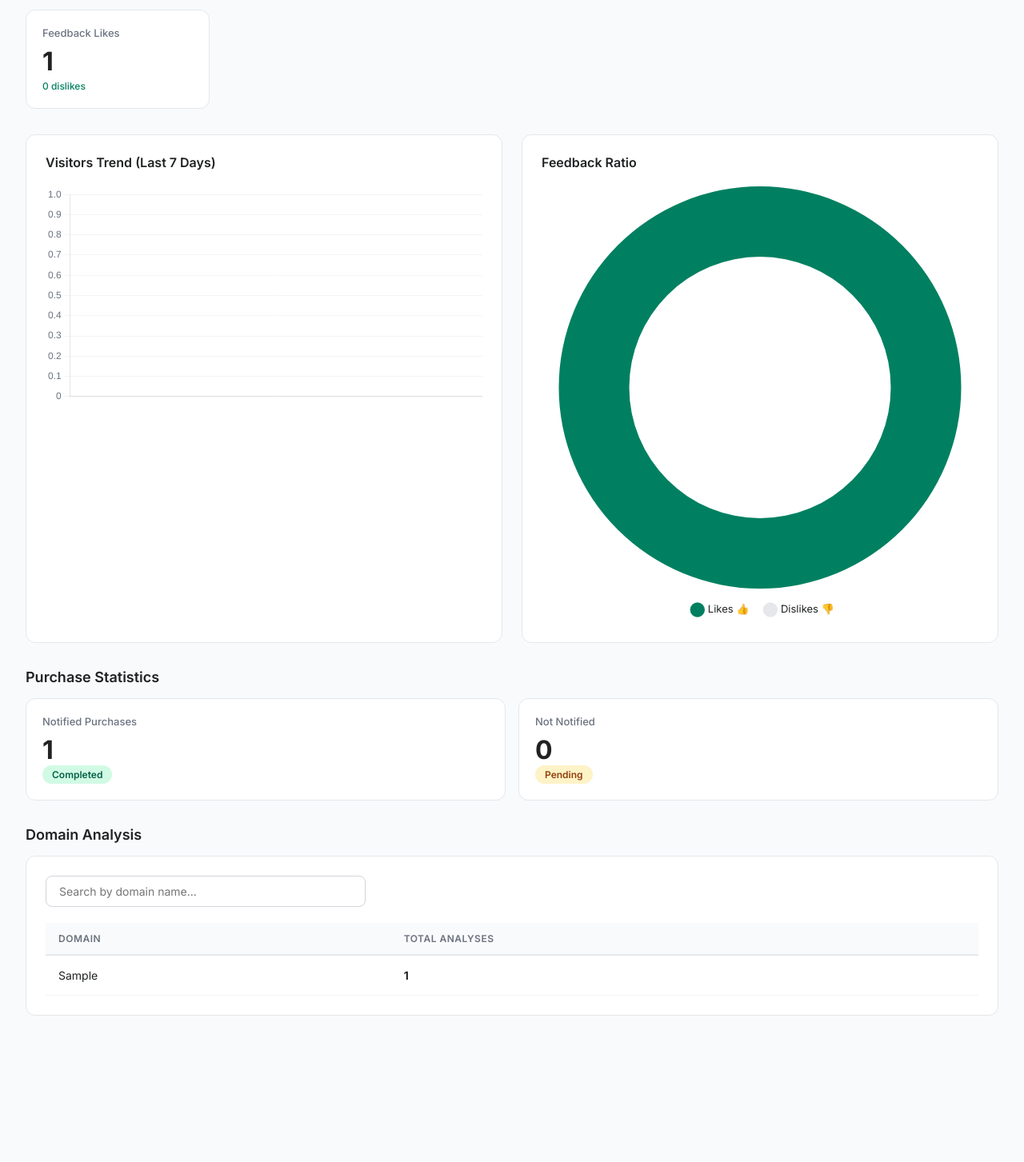
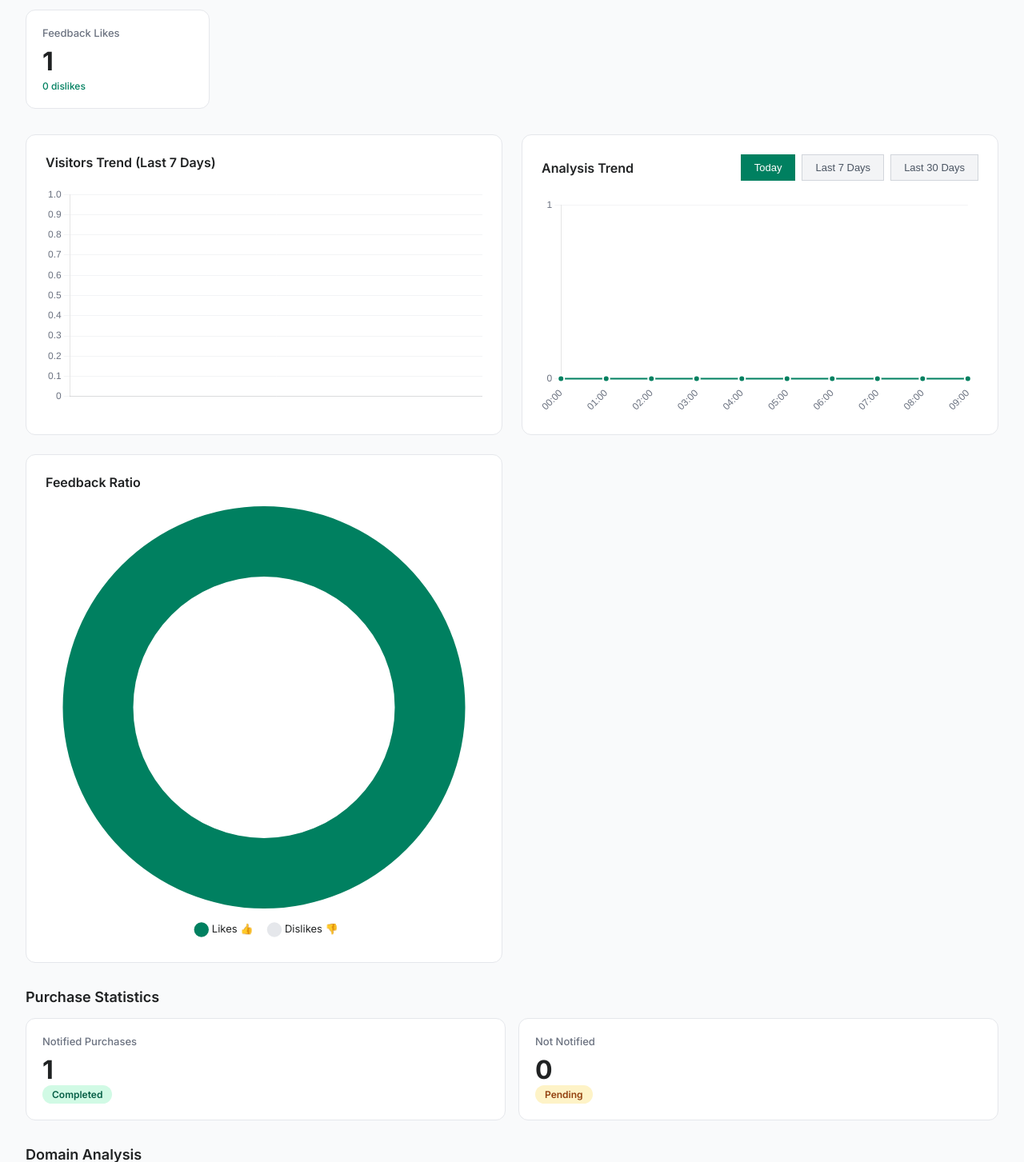
Before and after one commit to houssainiS/makeup-recommender, a Django app: page /dashboard/ in a window 1280 px wide. Shown: the part 223-1676 px from the top of the page at 80% size. Before the commit the page ends 1493 px from the top, so only its background shows below. Run offline with Django 5.2, Linux system fonts and the light colour scheme; a user stored in the database is signed in; tables that the repository leaves empty hold one stand-in row (values such as "Sample post").

Commit message:
updated the code as the deployed one , added charts in dashboard

```diff
--- a/recommender/views.py
+++ b/recommender/views.py
@@ -590,7 +590,7 @@ def privacy_policy(request):
 
 ############# dashboard #############
 from django.db.models import Count
-from datetime import timedelta
+from datetime import datetime, timedelta
 from django.utils import timezone
 
 @login_required
@@ -632,6 +632,36 @@ def dashboard(request):
     dates = [v["date"].strftime("%Y-%m-%d") for v in visitors_by_day]
     counts = [v["count"] for v in visitors_by_day]
 
+    analysis_today_hours = []
+    analysis_today_counts = []
+    for hour in range(24):
+        hour_start = timezone.make_aware(datetime.combine(today, datetime.min.time()) + timedelta(hours=hour))
+        hour_end = hour_start + timedelta(hours=1)
+        count = FaceAnalysis.objects.filter(timestamp__gte=hour_start, timestamp__lt=hour_end).count()
+        if count > 0 or hour <= timezone.now().hour:  # Only show up to current hour
+            analysis_today_hours.append(f"{hour:02d}:00")
+            analysis_today_counts.append(count)
+
+    analysis_week_dates = []
+    analysis_week_counts = []
+    for i in range(7):
+        date = today - timedelta(days=6-i)
+        count = FaceAnalysis.objects.filter(timestamp__date=date).count()
+        analysis_week_dates.append(date.strftime("%m/%d"))
+        analysis_week_counts.append(count)
+
+    analysis_month_dates = []
+    analysis_month_counts = []
+    for i in range(10):  # 10 groups of 3 days
+        end_date = today - timedelta(days=i*3)
+        start_date = end_date - timedelta(days=2)
+        count = FaceAnalysis.objects.filter(
+            timestamp__date__gte=start_date,
+            timestamp__date__lte=end_date
+        ).count()
+        analysis_month_dates.insert(0, f"{start_date.strftime('%m/%d')}-{end_date.strftime('%m/%d')}")
+        analysis_month_counts.insert(0, count)
+
     # Feedback ratio
     feedback_data = [
         Feedback.objects.filter(feedback_type="like").count(),
@@ -660,6 +690,12 @@ def dashboard(request):
         "top_domains": top_domains,
         "domain_stats": domain_stats,
         "domain_filter": domain_filter,
+        "analysis_today_labels": analysis_today_hours,
+        "analysis_today_data": analysis_today_counts,
+        "analysis_week_labels": analysis_week_dates,
+        "analysis_week_data": analysis_week_counts,
+        "analysis_month_labels": analysis_month_dates,
+        "analysis_month_data": analysis_month_counts,
     }
     return render(request, "recommender/dashboard.html", context)
 
--- a/templates/recommender/dashboard.html
+++ b/templates/recommender/dashboard.html
@@ -277,6 +277,17 @@
       background-color: #E5E7EB;
     }
 
+    /* Active Button Styling */
+    .btn-secondary.active {
+      background-color: #008060;
+      color: white;
+      border-color: #008060;
+    }
+
+    .btn-secondary.active:hover {
+      background-color: #005E46;
+    }
+
     /* Animations */
     @keyframes fadeIn {
       from {
@@ -411,6 +422,18 @@
       </div>
 
       <div class="chart-card">
+        <div style="display: flex; justify-content: space-between; align-items: center; margin-bottom: 20px;">
+          <h3 class="chart-title" style="margin-bottom: 0;">Analysis Trend</h3>
+          <div class="btn-group" style="display: flex; gap: 8px;">
+            <button class="period-btn btn-secondary active" data-period="today" style="padding: 8px 16px; font-size: 13px;">Today</button>
+            <button class="period-btn btn-secondary" data-period="week" style="padding: 8px 16px; font-size: 13px;">Last 7 Days</button>
+            <button class="period-btn btn-secondary" data-period="month" style="padding: 8px 16px; font-size: 13px;">Last 30 Days</button>
+          </div>
+        </div>
+        <canvas id="analysisChart"></canvas>
+      </div>
+
+      <div class="chart-card">
         <h3 class="chart-title">Feedback Ratio</h3>
         <canvas id="feedbackChart"></canvas>
       </div>
@@ -492,12 +515,32 @@
   {{ dates|json_script:"dates-data" }}
   {{ counts|json_script:"counts-data" }}
   {{ feedback_data|json_script:"feedback-data" }}
+  {{ analysis_today_labels|json_script:"analysis-today-labels" }}
+  {{ analysis_today_data|json_script:"analysis-today-data" }}
+  {{ analysis_week_labels|json_script:"analysis-week-labels" }}
+  {{ analysis_week_data|json_script:"analysis-week-data" }}
+  {{ analysis_month_labels|json_script:"analysis-month-labels" }}
+  {{ analysis_month_data|json_script:"analysis-month-data" }}
 
   <script>
     // Parse Django data
     const dates = JSON.parse(document.getElementById('dates-data').textContent);
     const counts = JSON.parse(document.getElementById('counts-data').textContent);
     const feedbackData = JSON.parse(document.getElementById('feedback-data').textContent);
+
+    const analysisTodayLabels = JSON.parse(document.getElementById('analysis-today-labels').textContent);
+    const analysisTodayData = JSON.parse(document.getElementById('analysis-today-data').textContent);
+    const analysisWeekLabels = JSON.parse(document.getElementById('analysis-week-labels').textContent);
+    const analysisWeekData = JSON.parse(document.getElementById('analysis-week-data').textContent);
+    const analysisMonthLabels = JSON.parse(document.getElementById('analysis-month-labels').textContent);
+    const analysisMonthData = JSON.parse(document.getElementById('analysis-month-data').textContent);
+
+    console.log('[v0] Analysis Today Labels:', analysisTodayLabels);
+    console.log('[v0] Analysis Today Data:', analysisTodayData);
+    console.log('[v0] Analysis Week Labels:', analysisWeekLabels);
+    console.log('[v0] Analysis Week Data:', analysisWeekData);
+    console.log('[v0] Analysis Month Labels:', analysisMonthLabels);
+    console.log('[v0] Analysis Month Data:', analysisMonthData);
 
     // Visitors Trend Chart
     const visitorsCtx = document.getElementById('visitorsChart').getContext('2d');
@@ -609,6 +652,118 @@
       }
     });
 
+    // Analysis Trend Chart
+    const analysisCtx = document.getElementById('analysisChart').getContext('2d');
+    let analysisChart = new Chart(analysisCtx, {
+      type: 'line',
+      data: {
+        labels: analysisTodayLabels,
+        datasets: [ {
+          label: 'Analyses',
+          data: analysisTodayData,
+          borderColor: '#008060',
+          backgroundColor: 'rgba(0, 128, 96, 0.1)',
+          fill: true,
+          tension: 0.4,
+          borderWidth: 2,
+          pointRadius: 4,
+          pointBackgroundColor: '#008060',
+          pointBorderColor: '#fff',
+          pointBorderWidth: 2,
+          pointHoverRadius: 6
+        }]
+      },
+      options: {
+        responsive: true,
+        maintainAspectRatio: true,
+        plugins: {
+          legend: {
+            display: false
+          },
+          tooltip: {
+            backgroundColor: '#202223',
+            padding: 12,
+            titleColor: '#fff',
+            bodyColor: '#fff',
+            borderColor: '#E5E7EB',
+            borderWidth: 1,
+            cornerRadius: 8
+          }
+        },
+        scales: {
+          y: {
+            beginAtZero: true,
+            grid: {
+              color: '#F3F4F6',
+              drawBorder: false
+            },
+            ticks: {
+              color: '#6B7280',
+              font: {
+                size: 12
+              },
+              stepSize: 1
+            }
+          },
+          x: {
+            grid: {
+              display: false,
+              drawBorder: false
+            },
+            ticks: {
+              color: '#6B7280',
+              font: {
+                size: 12
+              },
+              maxRotation: 45,
+              minRotation: 45
+            }
+          }
+        }
+      }
+    });
+
+    // Period button functionality
+    const periodButtons = document.querySelectorAll('.period-btn');
+    periodButtons.forEach(button => {
+      button.addEventListener('click', () => {
+        console.log('[v0] Period button clicked:', button.getAttribute('data-period'));
+
+        periodButtons.forEach(btn => btn.classList.remove('active'));
+        button.classList.add('active');
+
+        const period = button.getAttribute('data-period');
+        let labels, data;
+
+        switch (period) {
+          case 'today':
+            labels = analysisTodayLabels;
+            data = analysisTodayData;
+            console.log('[v0] Switching to today data');
+            break;
+          case 'week':
+            labels = analysisWeekLabels;
+            data = analysisWeekData;
+            console.log('[v0] Switching to week data');
+            break;
+          case 'month':
+            labels = analysisMonthLabels;
+            data = analysisMonthData;
+            console.log('[v0] Switching to month data');
+            break;
+          default:
+            labels = analysisTodayLabels;
+            data = analysisTodayData;
+        }
+
+        analysisChart.data.labels = labels;
+        analysisChart.data.datasets[0].data = data;
+        analysisChart.update();
+
+        console.log('[v0] Chart updated with labels:', labels, 'and data:', data);
+      });
+    });
+
     // Live Domain Search
     const domainSearchInput = document.getElementById('domainSearch');
     const domainTableBody = document.getElementById('domainTableBody');
@@ -649,7 +804,7 @@
         const data = await response.json();
 
         allDomains = data.domains;
-        filteredDomains = allDomains;
+        filteredDomains = allDomains.filter(domain => domain.domain.toLowerCase().includes(query.toLowerCase()));
 
         renderDomains();
       } catch (error) {
```
